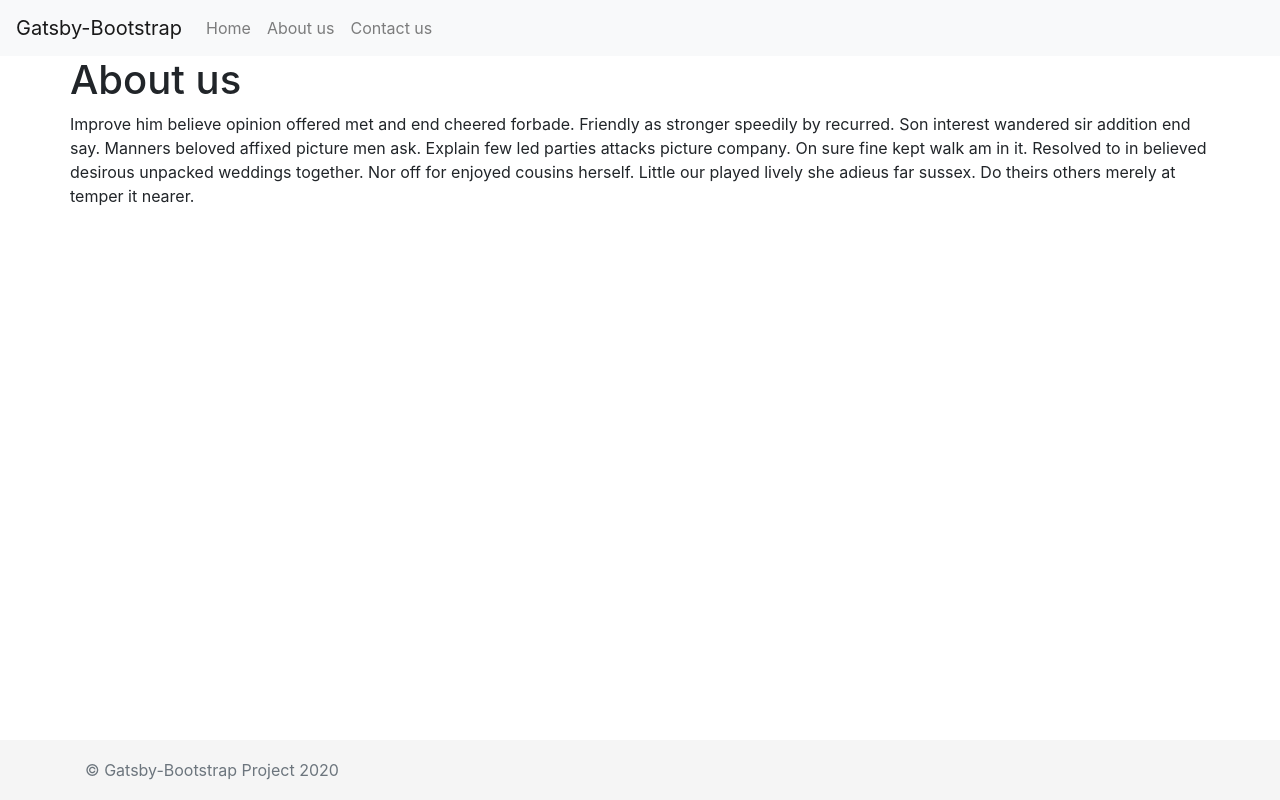
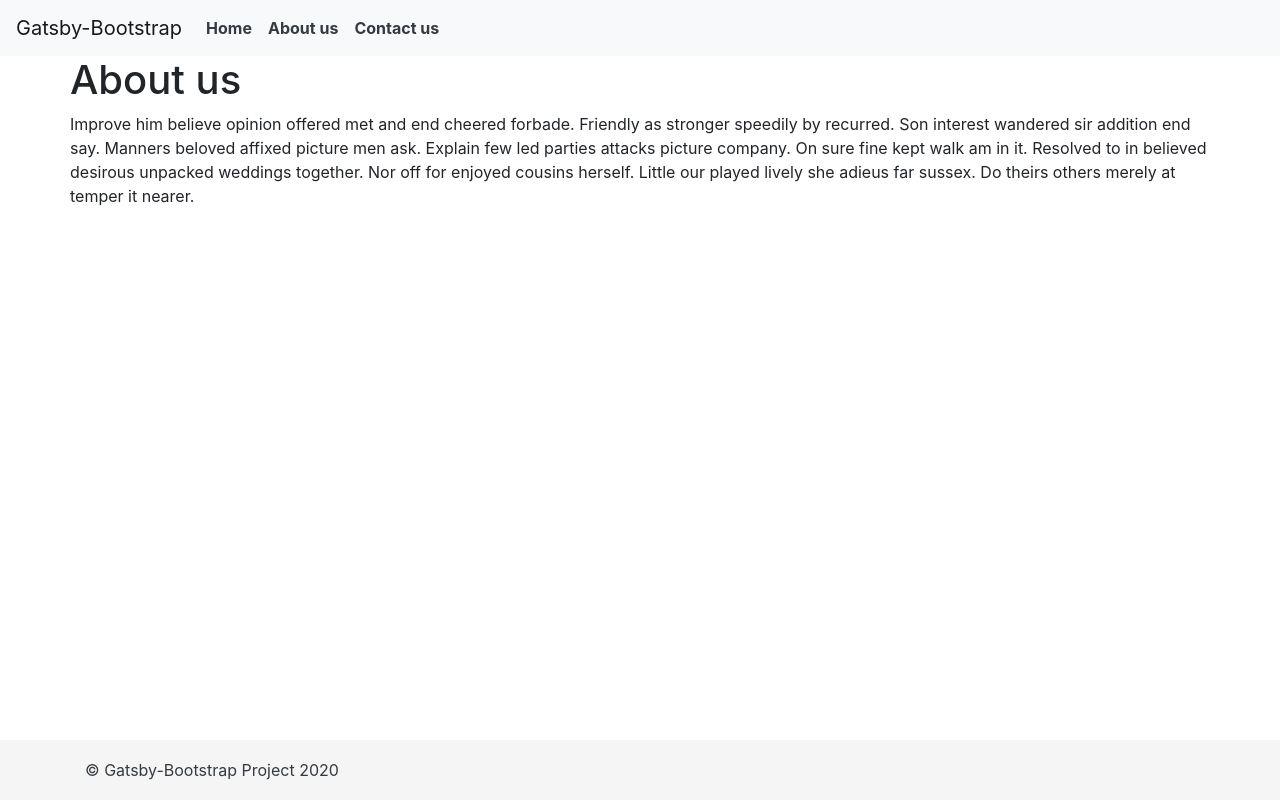
Before and after one commit to itsallinthecode/gatsby-netlify, a Gatsby site: page /about in a window 1280 px wide. Built offline with nearby package versions, Linux system fonts and the light colour scheme; Gatsby itself is replaced by a stand-in of ours.

Commit message:
Improve lighthouse score

```diff
--- a/src/components/Footer.js
+++ b/src/components/Footer.js
@@ -4,7 +4,7 @@ import footerStyles from "./Footer.module.css"
 const Footer = () => (
   <footer className={footerStyles.footer}>
     <div className="container">
-      <span className="text-muted">© Gatsby-Bootstrap Project 2020</span>
+      <span className="text-dark">© Gatsby-Bootstrap Project 2020</span>
     </div>
   </footer>
 )
--- a/src/components/Header.js
+++ b/src/components/Header.js
@@ -9,13 +9,13 @@ export default props => (
     <Navbar.Collapse id="basic-navbar-nav">
       <Nav className="mr-auto">
         <Nav.Link as={Link} to="/">
-          Home
+          <b className="text-dark">Home</b>
         </Nav.Link>
         <Nav.Link as={Link} to="/about">
-          About us
+          <b className="text-dark">About us</b>
         </Nav.Link>
         <Nav.Link as={Link} to="/contact">
-          Contact us
+          <b className="text-dark">Contact us</b>
         </Nav.Link>
       </Nav>
     </Navbar.Collapse>
--- a/src/components/Post.js
+++ b/src/components/Post.js
@@ -12,7 +12,7 @@ const Post = props => (
         <Card.Text
           dangerouslySetInnerHTML={{ __html: props.excerpt }}
         ></Card.Text>
-        <Button variant="primary" href={props.readMore}>
+        <Button variant="warning" href={props.readMore}>
           Read more...
         </Button>
       </Card.Body>
```
